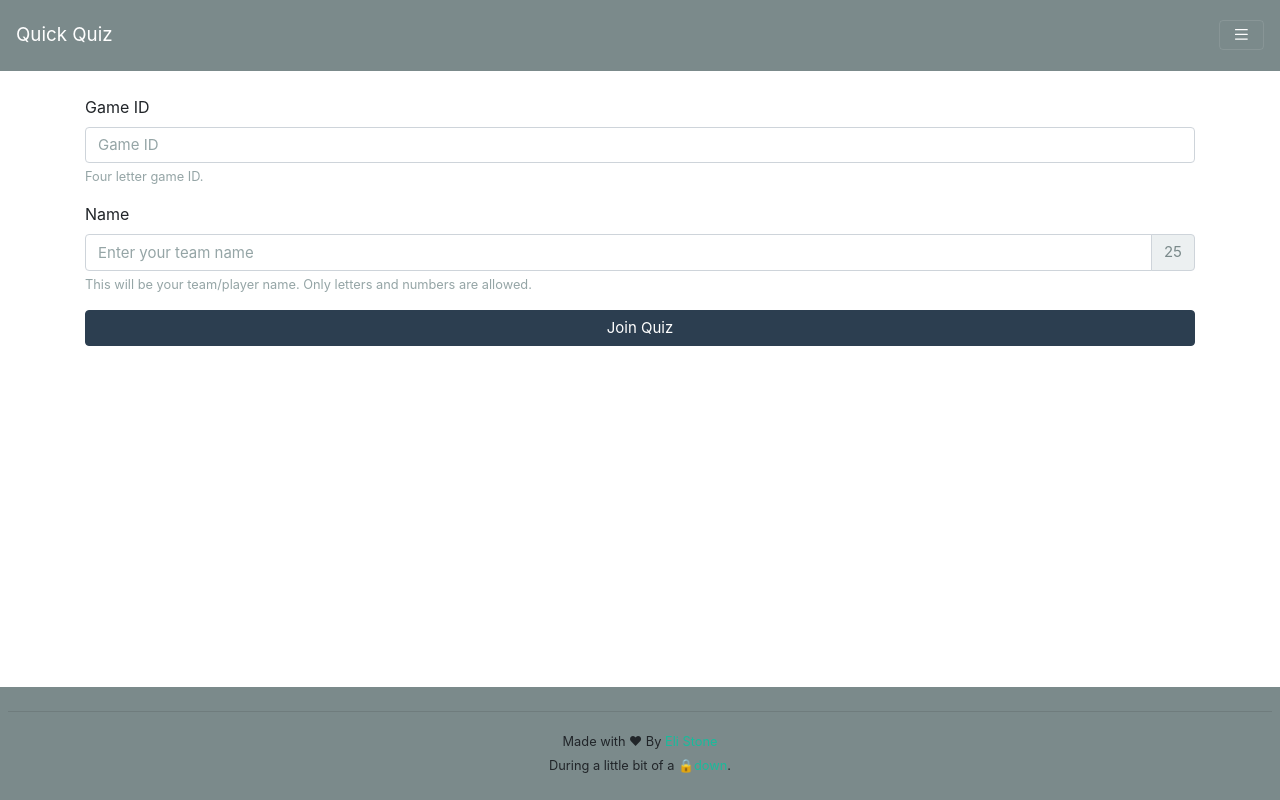
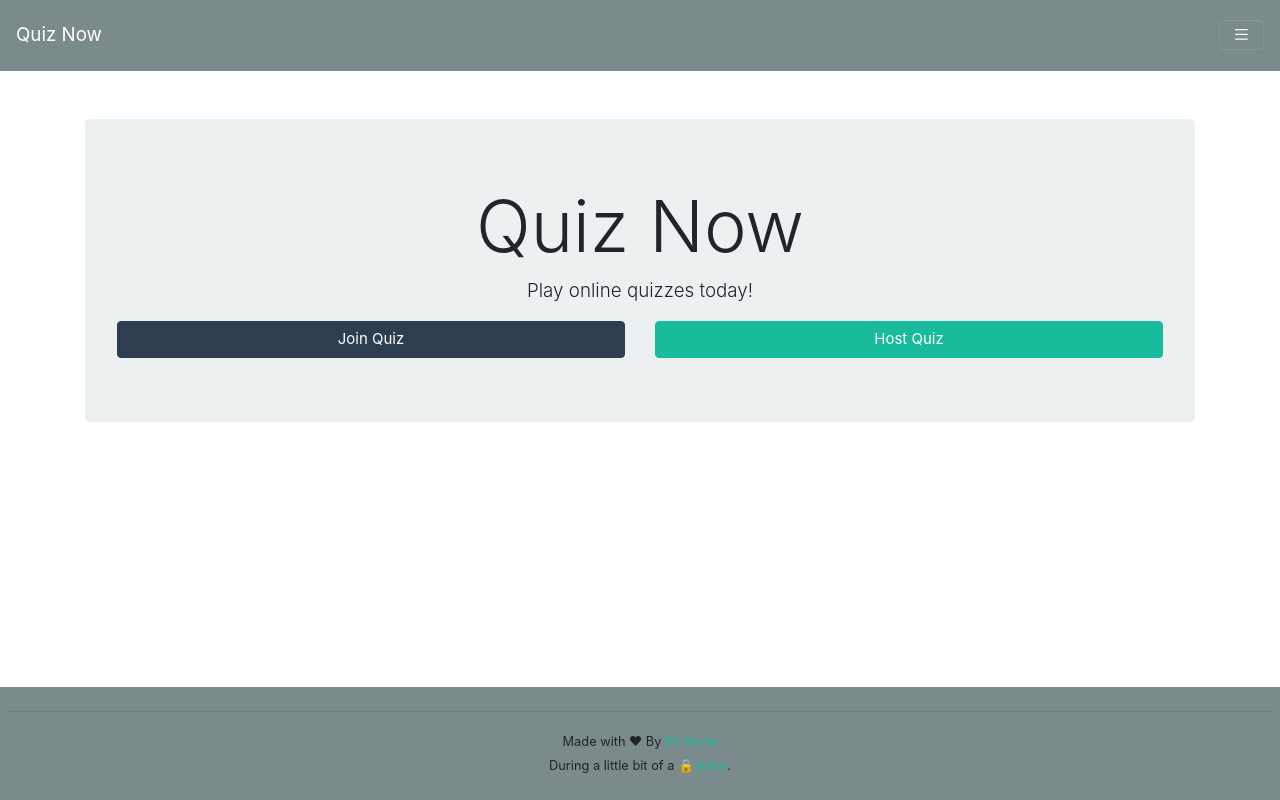
Before and after one commit to elistone/quick_quiz, a Vue app: page / in a window 1280 px wide. Built offline with nearby package versions, Linux system fonts and the light colour scheme; what vue-toasted would draw is missing.

Commit message:
Updates the home page

```diff
--- a/package.json
+++ b/package.json
@@ -1,5 +1,5 @@
 {
-  "name": "quick_quiz",
+  "name": "quick_now",
   "version": "0.2.0",
   "description": "A Vue.js version of https://www.speedquizzing.com/",
   "author": "Eli Stone <3li.stone@gmail.com>",
--- a/src/components/forms/JoinForm.vue
+++ b/src/components/forms/JoinForm.vue
@@ -1,5 +1,8 @@
 <template>
   <div class="mt-n4">
+    <div class="clearfix mb-2">
+      <b-button variant="primary" :to="{ name: 'Home' }">Back</b-button>
+    </div>
     <b-form @submit="onSubmit">
       <b-form-group
         id="input-game-id"
@@ -66,7 +69,8 @@ export default {
   methods: {
     onSubmit(evt) {
       evt.preventDefault();
-      alert(JSON.stringify(this.form));
+      this.$router.push({ name: 'Play' });
+      // alert(JSON.stringify(this.form));
     },
   },
   directives: {
--- a/src/layouts/LayoutMobile.vue
+++ b/src/layouts/LayoutMobile.vue
@@ -1,7 +1,7 @@
 <template>
   <div id="full-page-wrapper" class="container-fluid">
     <div class="row mb-5">
-      <nav-bar/>
+      <nav-bar v-if="!hideNav"/>
     </div>
     <b-container style="margin-bottom: 8rem;">
       <div class="row">
@@ -21,7 +21,12 @@ import Footer from './components/Footer.vue';
 export default {
   name: 'LayoutMobile',
   components: { NavBar, Footer },
-  props: {},
+  props: {
+    hideNav: {
+      type: Boolean,
+      default: false,
+    },
+  },
   data() {
     return {};
   },
--- a/src/layouts/components/NavBar.vue
+++ b/src/layouts/components/NavBar.vue
@@ -1,6 +1,6 @@
 <template>
   <b-navbar style="width: 100%;" toggleable type="dark" variant="dark">
-    <b-navbar-brand :to="{ name: 'Home' }">Quick Quiz</b-navbar-brand>
+    <b-navbar-brand :to="{ name: 'Home' }">Quiz Now</b-navbar-brand>
 
     <b-navbar-toggle target="navbar-toggle-collapse">
       <template v-slot:default="{ expanded }">
--- a/src/router/index.js
+++ b/src/router/index.js
@@ -11,6 +11,24 @@ const routes = [
     path: '/',
     name: 'Home',
     component: Home,
+    meta: {
+      title: '',
+      metaTags: [
+        {
+          name: 'description',
+          content: 'The fastest way to play a quiz all around the world.',
+        },
+        {
+          property: 'og:description',
+          content: 'The fastest way to play a quiz all around the world.',
+        },
+      ],
+    },
+  },
+  {
+    path: '/join',
+    name: 'Join',
+    component: () => import(/* webpackChunkName: "buzzer" */ '../views/Join.vue'),
     meta: {
       title: '',
       metaTags: [
--- a/src/views/Home.vue
+++ b/src/views/Home.vue
@@ -1,18 +1,25 @@
 <template>
   <layout-mobile class="home">
-    <join-form />
+    <b-jumbotron class="text-center" header="Quiz Now" lead="Play online quizzes today!">
+      <b-row>
+        <b-col>
+          <b-button variant="primary" class="btn-block" :to="{ name: 'Join' }">Join Quiz</b-button>
+        </b-col>
+        <b-col>
+          <b-button variant="success" class="btn-block" :to="{ name: 'Host' }">Host Quiz</b-button>
+        </b-col>
+      </b-row>
+    </b-jumbotron>
   </layout-mobile>
 </template>
 
 <script>
 // @ is an alias to /src
 import LayoutMobile from '../layouts/LayoutMobile.vue';
-import JoinForm from '../components/forms/JoinForm.vue';
 
 export default {
   name: 'Home',
   components: {
-    JoinForm,
     LayoutMobile,
   },
 };
--- /dev/null
+++ b/src/views/Join.vue
@@ -0,0 +1,19 @@
+<template>
+  <layout-mobile class="join">
+    <join-form />
+  </layout-mobile>
+</template>
+
+<script>
+// @ is an alias to /src
+import LayoutMobile from '../layouts/LayoutMobile.vue';
+import JoinForm from '../components/forms/JoinForm.vue';
+
+export default {
+  name: 'Home',
+  components: {
+    JoinForm,
+    LayoutMobile,
+  },
+};
+</script>
--- a/src/views/Play.vue
+++ b/src/views/Play.vue
@@ -1,5 +1,5 @@
 <template>
-    <layout-mobile class="player">
+    <layout-mobile :hideNav="true" class="play">
       <questions/>
     </layout-mobile>
 </template>
```
Also changed, not shown: 2 other files (tests, documents, lock files or other folders).
